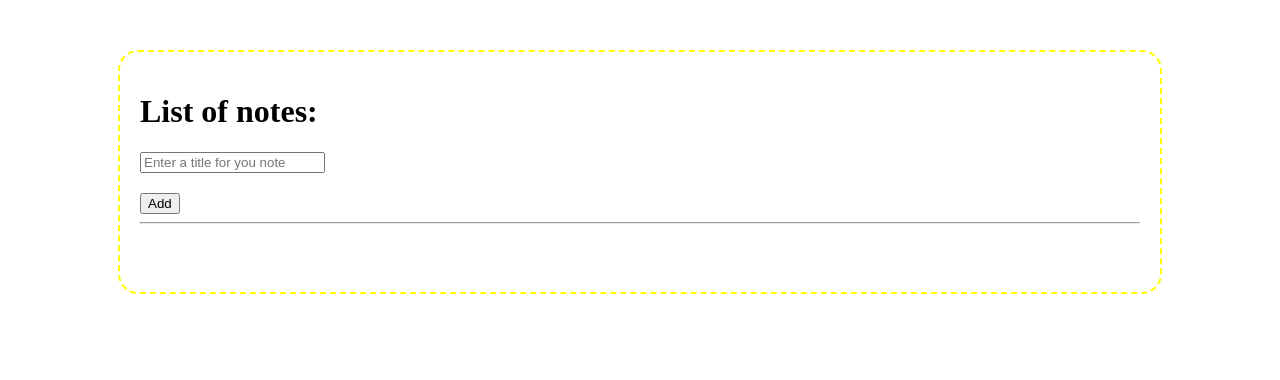
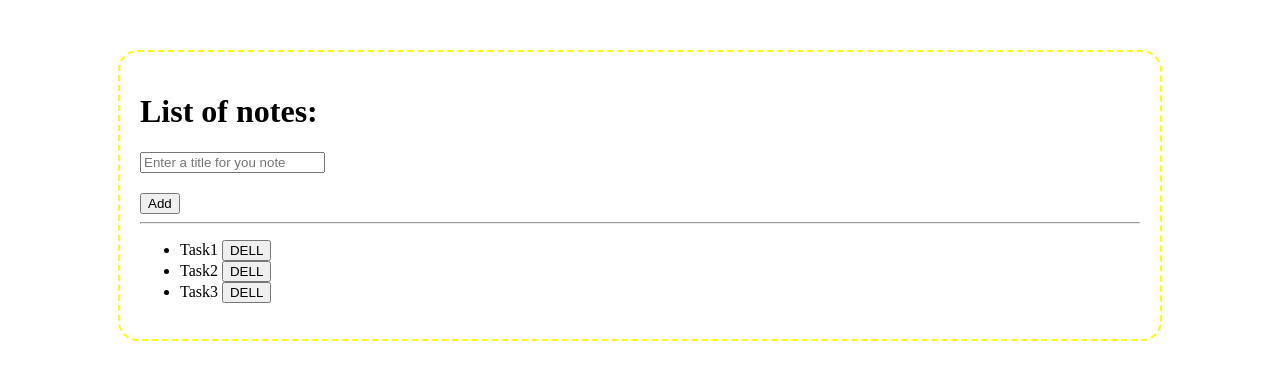
Before and after one commit to nadiiahonchar1/vue-task2, a plain HTML site: page index.html in a window 1280 px wide. Drawn offline with nearby package versions, Linux system fonts and the light colour scheme.

Commit message:
added function DELL

```diff
--- a/app.js
+++ b/app.js
@@ -4,7 +4,7 @@ const App = {
       title: "List of notes:",
       placeholder: "Enter a title for you note",
       inputValue: "",
-      notes: [],
+      notes: ["Task1", "Task2", "Task3"],
     };
   },
   //Список методів застосунку
@@ -21,6 +21,9 @@ const App = {
     //     this.addHandler();
     //   }
     // },
+    removeNote(i) {
+      this.notes.splice(i, 1);
+    },
   },
 };
 Vue.createApp(App).mount("#app");
--- a/index.html
+++ b/index.html
@@ -22,7 +22,10 @@
         <button class="btn" v-on:click="addHandler">Add</button>
         <hr />
         <ul class="list">
-          <li class="list-item" v-for="myNote in notes">{{myNote}}</li>
+          <li class="list-item" v-for="(myNote, i) in notes">
+            {{myNote}}
+            <button class="btn danger" v-on:click="removeNote(i)">DELL</button>
+          </li>
         </ul>
       </div>
     </div>
```
